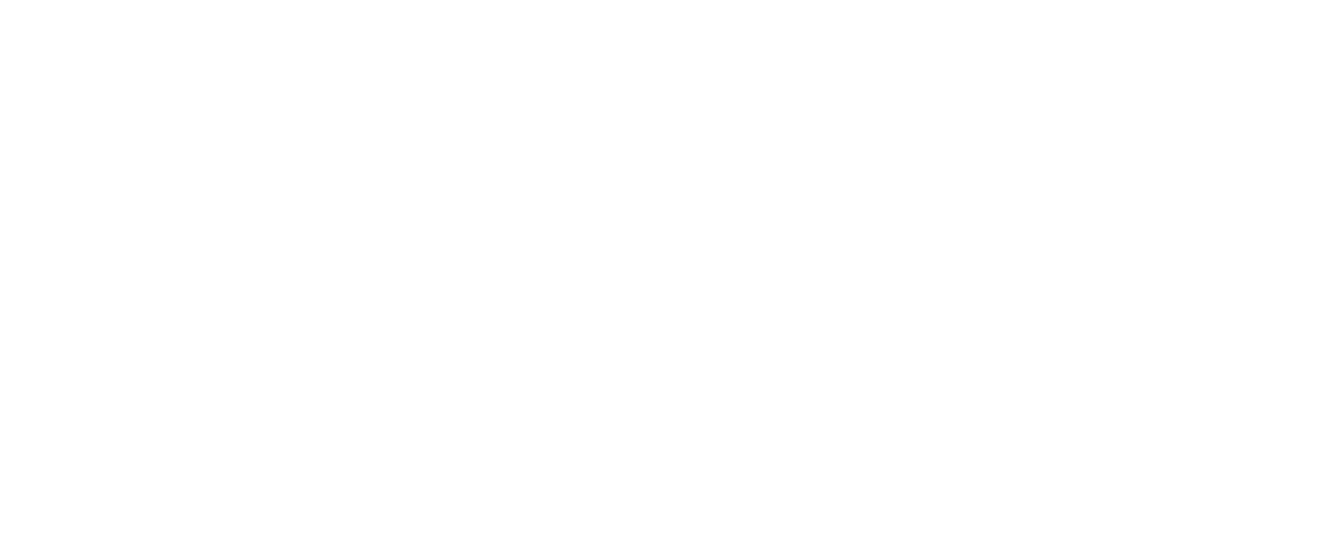
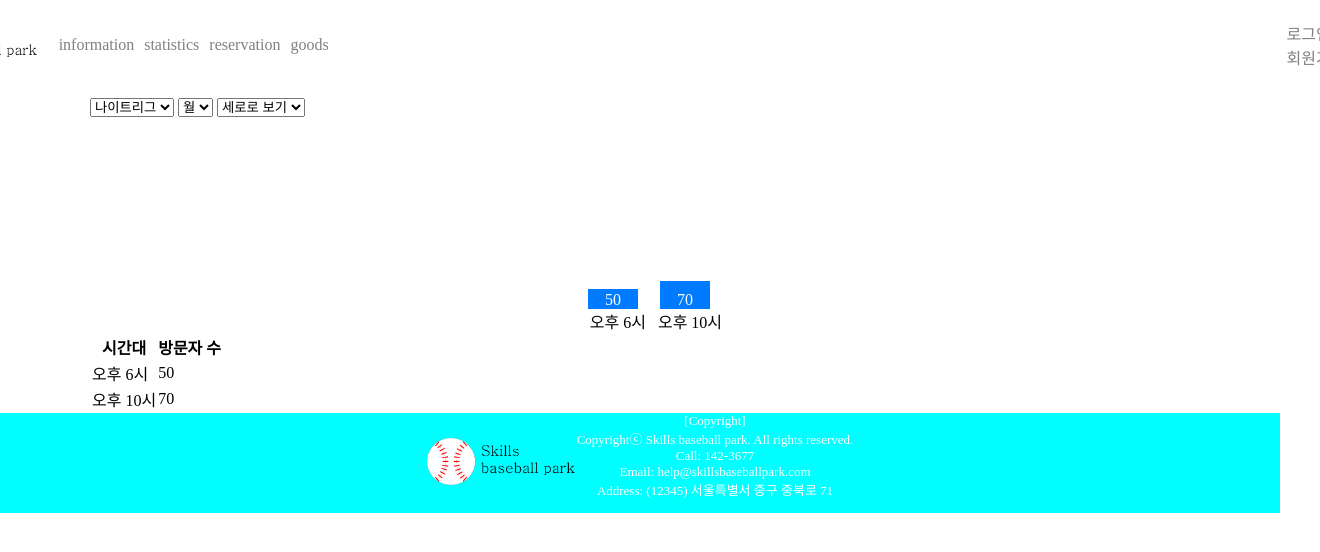
Before and after one commit to Cho-Inseong/1-20-homework, a plain HTML site: page page/sub02.html in a window 1280 px wide. Shown: the whole page, 1320 px wide, since content can reach past the window. Drawn offline with nearby package versions, Linux system fonts and the light colour scheme.

Commit message:
방문자 차트영역

```diff
--- a/page/sub02.html
+++ b/page/sub02.html
@@ -0,0 +1,71 @@
+<!DOCTYPE html>
+<html lang="ko">
+<head>
+    <meta charset="UTF-8">
+    <meta name="viewport" content="width=device-width, initial-scale=1.0">
+    <title>visitors</title>
+    <link rel="stylesheet" href="../선수제공파일/bootstrap-5.2.0-dist/css/bootstrap-grid.css">
+    <link rel="stylesheet" href="../sytle.css">
+</head>
+<body>
+    <header>
+        <div>
+            <div class="headerdis">
+                <img src="../img/logo.png" alt="" class="logo">
+                <ul class="nav_ul">
+                    <li class="headerli"><a href="./sub01.html">information</a></li>
+                    <li class="headerli"><a href="./sub02.html">statistics</a></li>
+                    <li class="headerli"><a href="reservation">reservation</a></li>
+                    <li class="headerli"><a href="goods">goods</a></li>
+                </ul>
+                <ul class="login_ul">
+                    <li class="headerli"><a href="">로그인</a></li>
+                    <li class="headerli"><a href="">회원가입</a></li>
+                </ul>
+            </div>
+        </div>
+    </header>
+    <main id="container">
+        <div class="container mt-5" id="tlqkffusdl">
+            <div id="controls" class="mb-3">
+              <select id="leagueSelect" class="custom-select mr-2">
+                <!-- JavaScript를 통해 채워질 예정 -->
+              </select>
+              <select id="daySelect" class="custom-select mr-2">
+                <!-- 요일 선택 -->
+              </select>
+              <select id="chartOrientation" class="custom-select mr-2">
+                <option value="vertical">세로로 보기</option>
+                <option value="horizontal">가로로 보기</option>
+              </select>
+            </div>
+            <div id="chartArea">
+              <!-- 차트 영역 -->
+            </div>
+            <table id="visitorTable" class="table">
+              <!-- JavaScript를 통해 채워질 예정 -->
+            </table>
+          </div>
+    </main>
+    <footer>
+        <img src="../img/logo.png" alt="" class="logo" id="logo">
+        <span>
+            [Copyright]<br>
+            Copyrightⓒ Skills baseball park. All rights reserved.<br>
+            Call: 142-3677<br>
+            Email: help@skillsbaseballpark.com<br>
+            Address: (12345) 서울특별서 중구 중북로 71<br>
+        </span>
+    </footer>
+    <script src="https://code.jquery.com/jquery-3.3.1.min.js"></script>
+    <script src="https://code.jquery.com/ui/1.12.1/jquery-ui.min.js"></script>
+    <script src="../선수제공파일/bootstrap-5.2.0-dist/js/bootstrap.js"></script>
+    <script src="../script.js"></script>
+    <script>
+        $(document).ready(function () {
+          initBaseballParkChart();
+          goodsInit();
+        });
+      </script>
+</body>
+</html>
--- /dev/null
+++ b/script.js
@@ -0,0 +1,91 @@
+async function fetchVisitor() {
+    const fetchData = await fetch(
+      "../선수제공파일/B_Module/visitors.json"
+    );
+    const parseData = await fetchData.json();
+    return parseData["data"];
+  }
+
+  function updateChartAndTable(visitorsData, leagueName, day, orientation) {
+    const league = visitorsData.find((l) => l.name === leagueName);
+    const dayData = league.visitors.find((d) => d.day === day);
+    const visitorData = dayData.visitor;
+
+    // 표 업데이트
+    $("#visitorTable").empty();
+    $("#visitorTable").append(
+      `<thead><tr><th>시간대</th><th>방문자 수</th></tr></thead>`
+    );
+    const tbody = $("<tbody></tbody>");
+    for (const [time, count] of Object.entries(visitorData)) {
+      tbody.append(`<tr><td>${time}</td><td>${count}</td></tr>`);
+    }
+    $("#visitorTable").append(tbody);
+
+    // 차트 업데이트
+    $("#chartArea").empty();
+    if (orientation === "horizontal") {
+      const chartContainer = $("<div></div>");
+      Object.entries(visitorData).forEach(([time, count]) => {
+        const percentage = (count / 500) * 100;
+        const bar = $(`
+              <div class="d-flex align-items-center" style="margin-bottom: 10px;">
+                  <div style="width: ${percentage}%; min-width: 20px; height: 20px; background-color: #007bff; color: white;">${count}</div>
+                  <span class="ml-2">${time}</span>
+              </div>
+          `);
+        chartContainer.append(bar);
+      });
+      $("#chartArea").css({
+        display: "block",
+      });
+      $("#chartArea").append(chartContainer);
+    } else {
+      const chartContainer = $(
+        "<div class='d-flex align-items-end' style='height: 200px;'></div>"
+      );
+      Object.entries(visitorData).forEach(([time, count]) => {
+        const barHeight = (count / 500) * 200;
+        const bar = $(`
+              <div class="d-flex flex-column align-items-center" style="margin-right: 10px;">
+              <div class="bar" style="width: 50px; height: ${barHeight}px; background-color: #007bff; color: white; display: flex; align-items: flex-end; justify-content: center;">${count}</div>
+              <span>${time}</span>
+              </div>
+          `);
+        chartContainer.append(bar);
+      });
+      $("#chartArea").css({
+        display: "flex",
+        "justify-content": "center",
+        "text-align": "center",
+      });
+      $("#chartArea").append(chartContainer);
+    }
+  }
+
+  async function initBaseballParkChart() {
+    const visitorsData = await fetchVisitor();
+
+    visitorsData.forEach((league) => {
+      $("#leagueSelect").append(new Option(league.name, league.name));
+    });
+
+    const days = ["월", "화", "수", "목", "금", "토", "일"];
+    days.forEach((day) => {
+      $("#daySelect").append(new Option(day, day));
+    });
+
+    $("#leagueSelect, #daySelect, #chartOrientation")
+      .change(function () {
+        const selectedLeague = $("#leagueSelect").val();
+        const selectedDay = $("#daySelect").val();
+        const orientation = $("#chartOrientation").val();
+        updateChartAndTable(
+          visitorsData,
+          selectedLeague,
+          selectedDay,
+          orientation
+        );
+      })
+      .change();
+  }
--- a/sytle.css
+++ b/sytle.css
@@ -452,3 +452,30 @@ footer span {
     font-size: 20px;
 }
 /* sub01페이지 끝 */
+
+/* sub02페이지 시작 */
+#tlqkffusdl {
+    padding-top: 50px;
+}
+
+.bar-container {
+    display: flex;
+    align-items: flex-end;
+    height: 200px;
+    margin-bottom: 20px;
+}
+
+.bar {
+    width: 30px;
+    margin-right: 10px;
+    background-color: #007bff;
+    text-align: center;
+    color: white;
+}
+
+.bar-label {
+    writing-mode: vertical-lr;
+    transform: rotate(180deg);
+    white-space: nowrap;
+}
+/* sub02페이지 끝 */
```
Also changed, not shown: index.html (+1 -1 lines), page/sub01.html (+2 -2 lines).
